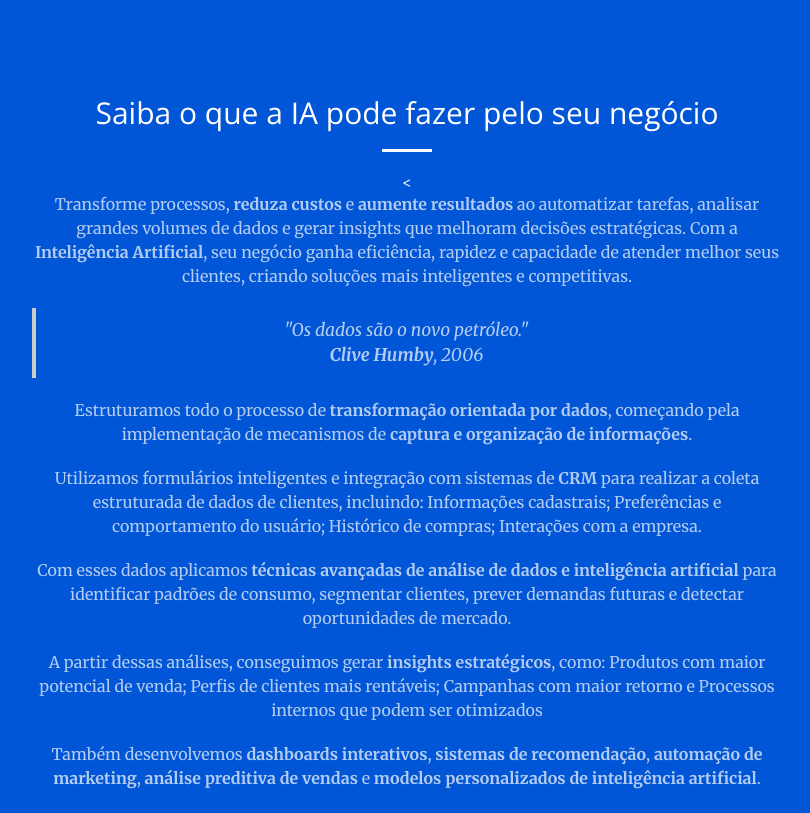
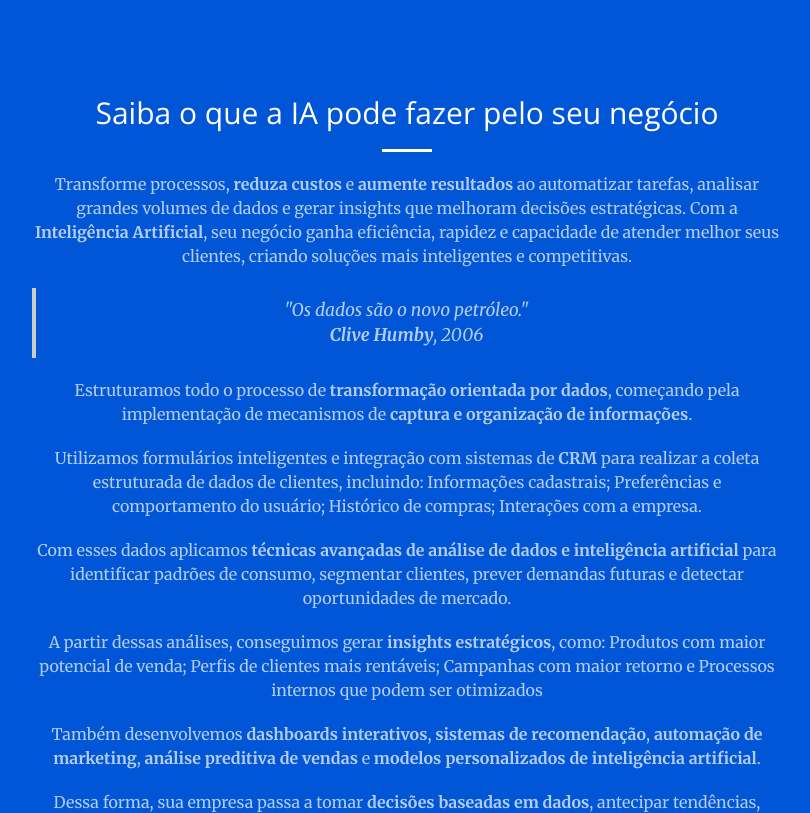
Before and after one commit to Benfluc/sparkia, a Jekyll site: the page built from index.html, in a window 1280 px wide and 900 px high, scrolled down 817 px, cut to the strip 87-900 px from the top of the window. Shown: the whole strip, without its empty margins (233-1043 px from the left). Built offline with Jekyll 4.4.1, drawn with Linux system fonts in a browser that asks for light colours.

Commit message:
Fix HTML paragraph tag in call-to-action section

```diff
--- a/_includes/call-to-action.html
+++ b/_includes/call-to-action.html
@@ -4,7 +4,7 @@
             <div class="col-lg-8 col-lg-offset-2 text-center">
                 <h2 class="section-heading">Saiba o que a IA pode fazer pelo seu negócio</h2>
                 <hr class="light">
-                <<p class="text-faded">
+                <p class="text-faded">
 Transforme processos, <strong>reduza custos</strong> e <strong>aumente resultados</strong> ao automatizar tarefas,
 analisar grandes volumes de dados e gerar insights que melhoram decisões estratégicas.
 Com a <strong>Inteligência Artificial</strong>, seu negócio ganha eficiência, rapidez e capacidade de atender melhor seus clientes,
```
